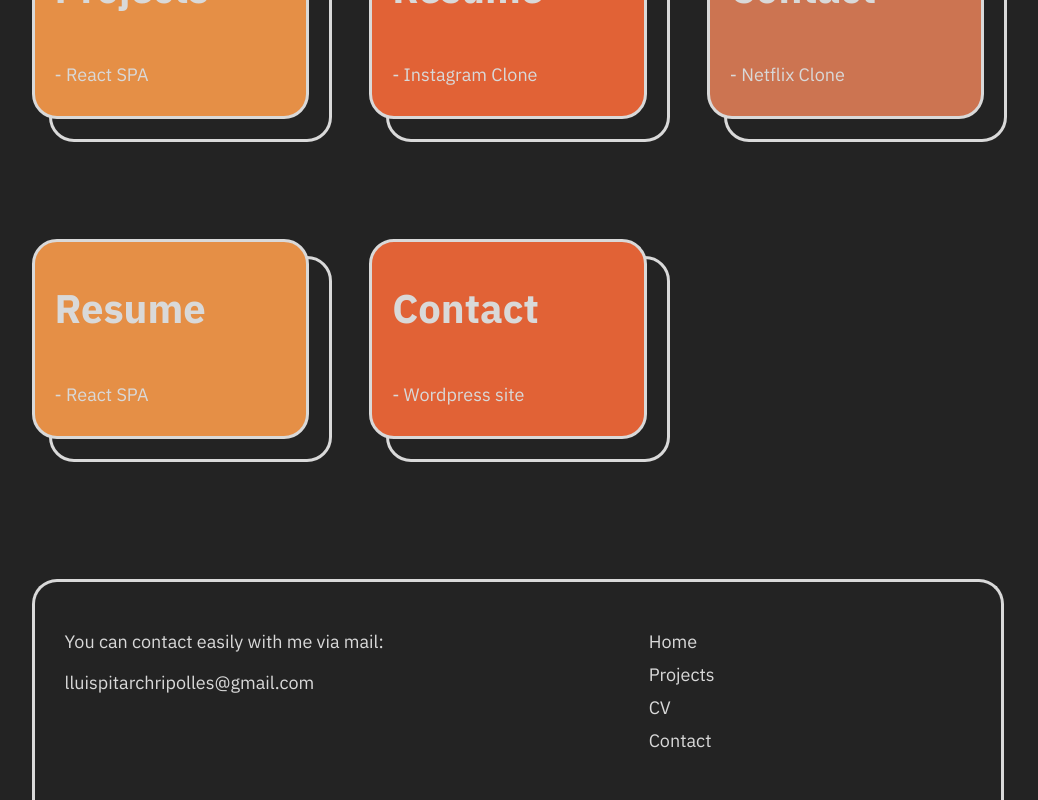
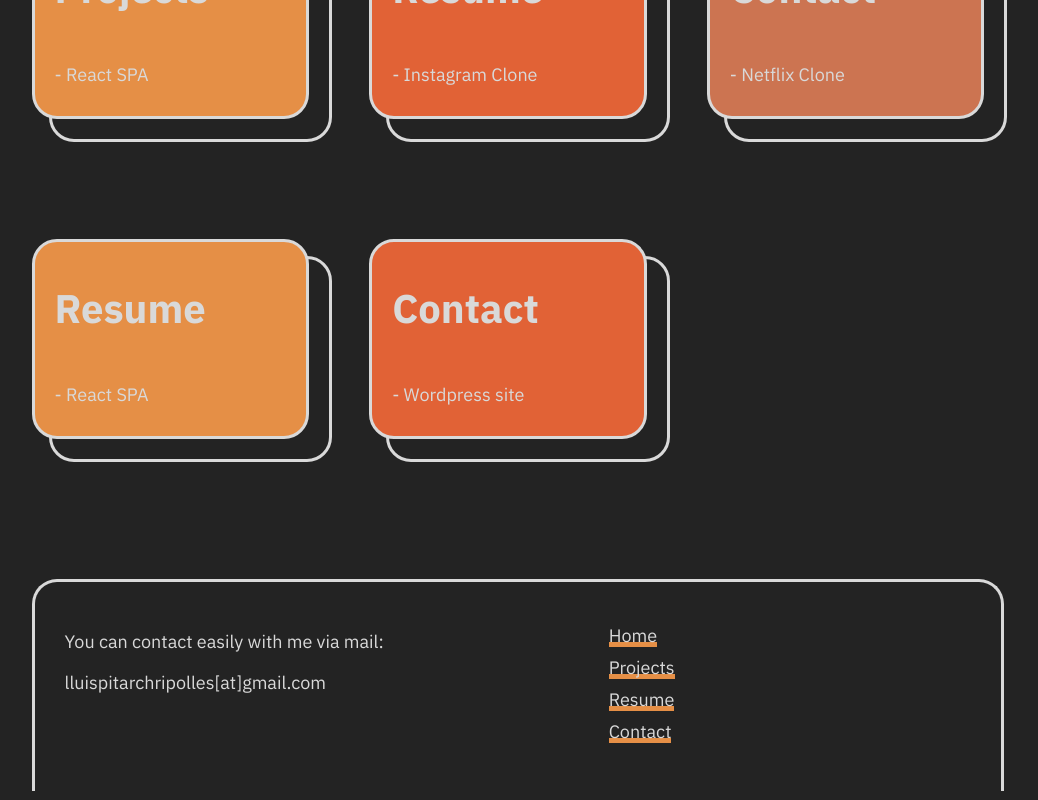
Before and after one commit to LluisPitarch/lluisSite, a React (Create React App) app: page /projects in a window 1280 px wide. Shown: the part 406-1206 px from the top of the page, without its empty margins (122-1160 px from the left). Built offline with nearby package versions, Linux system fonts and the light colour scheme; a web font is replaced by a local one.

Commit message:
finishing with responsive details for Resume, footer and many more

```diff
--- a/src/components/Card.jsx
+++ b/src/components/Card.jsx
@@ -78,7 +78,7 @@ const Card = ({ title, image, width, height, noClick, color, subtitle }) => {
   `;
 
   const Title = styled.h3`
-    font-size: 40px;
+    font-size: ${isTabletOrPhone ? '35px' : '40px'};
     margin-left: 20px;
   `;
 
--- a/src/components/Experience.jsx
+++ b/src/components/Experience.jsx
@@ -11,6 +11,7 @@ const ExperienceContainer = styled.section`
 
 const ExperienceContainerItems = styled.div`
   display: flex;
+  width: 100%;
 `;
 
 const Experience = ({ children }) => {
@@ -22,7 +23,8 @@ const Experience = ({ children }) => {
           {children.map((item) => {
             return (
               <Card
-                width="100%"
+                noClick={true}
+                width="100"
                 title={item.title}
                 subtitle={`- at ${item.company} | ${item.year}`}
               />
--- a/src/components/Footer.jsx
+++ b/src/components/Footer.jsx
@@ -1,15 +1,66 @@
 import React from 'react';
-import { FooterDiv, ColL, ColR, LinkTo, Li } from './styles/Footer';
+import styled from 'styled-components';
+import { Link } from '@reach/router';
+import { useResponsive } from '../hooks/useResponsive';
 
 const Footer = () => {
+  const { isTabletOrPhone } = useResponsive();
+
+  const FooterDiv = styled.section`
+    box-sizing: border-box;
+    bottom: 0;
+    width: 100%;
+    align-self: flex-end;
+    display: flex;
+    flex-direction: row;
+    flex-wrap: wrap;
+    border-top: solid 3px #d9d9d9;
+    border-left: solid 3px #d9d9d9;
+    border-right: solid 3px #d9d9d9;
+    border-radius: 25px 25px 0 0;
+    padding: 30px;
+    margin-top: 100px;
+  `;
+
+  const ColL = styled.div`
+    width: ${isTabletOrPhone ? '100%' : '60%'};
+  `;
+
+  const ColR = styled.div`
+    width: ${isTabletOrPhone ? '100%' : '40%'};
+  `;
+
+  const LinkTo = styled(Link)`
+    display: block;
+    margin-top: 10px;
+    text-decoration: none;
+    color: #d9d9d9;
+    border-bottom: solid #e58f46 5px;
+    line-height: 12px;
+    margin-bottom: 15px;
+    width: fit-content;
+    &:hover {
+      border-bottom: solid #e16236 5px;
+      transition: all 0.2s ease-in;
+    }
+  `;
+
+  const UL = styled.ul`
+    padding: 0;
+  `;
+
+  const Li = styled.li`
+    list-style: none;
+  `;
+
   return (
     <FooterDiv>
       <ColL className="col-1">
         <p>You can contact easily with me via mail:</p>
-        <span>lluispitarchripolles@gmail.com</span>
+        <span>{`lluispitarchripolles[at]gmail.com`}</span>
       </ColL>
       <ColR className="col-2">
-        <ul>
+        <UL>
           <Li>
             <LinkTo to="/">Home</LinkTo>
           </Li>
@@ -17,12 +68,12 @@ const Footer = () => {
             <LinkTo to="/projects">Projects</LinkTo>
           </Li>
           <Li>
-            <LinkTo to="/cv">CV</LinkTo>
+            <LinkTo to="/resume">Resume</LinkTo>
           </Li>
           <Li>
             <LinkTo to="/contact">Contact</LinkTo>
           </Li>
-        </ul>
+        </UL>
       </ColR>
     </FooterDiv>
   );
--- a/src/components/GroupOfCards.jsx
+++ b/src/components/GroupOfCards.jsx
@@ -6,13 +6,14 @@ const GroupOfCards = ({ children }) => {
   const { isSmallDesktop, isTabletOrPhone } = useResponsive();
 
   const Section = styled.section`
+    width: 100%;
     display: grid;
     grid-template-columns: ${isSmallDesktop
       ? 'repeat(2, 1fr)'
       : isTabletOrPhone
       ? 'repeat(1, 1fr)'
       : 'repeat(3, 1fr)'};
-    grid-gap: 40px;
+    grid-gap: ${isTabletOrPhone ? '0px' : '40px'};
   `;
 
   return <Section>{children}</Section>;
--- a/src/components/Menu.jsx
+++ b/src/components/Menu.jsx
@@ -49,16 +49,16 @@ const Menu = () => {
 
   const BurgerIcon = styled.span`
     float: right;
-    margin-top: 20px;
-    width: 40px;
-    height: 40px;
+    margin-top: 30px;
+    width: 25px;
+    height: 25px;
   `;
 
   const CloseIcon = styled.span`
     display: block;
-    margin: 20px 0px 0px 20px;
-    width: 30px;
-    height: 30px;
+    margin: 30px 0px 0px 30px;
+    width: 20px;
+    height: 20px;
   `;
 
   const ResponsiveMenuContainer = styled.div`
--- a/src/components/Stack.jsx
+++ b/src/components/Stack.jsx
@@ -2,6 +2,10 @@ import React from 'react';
 import Title from './Title';
 
 import styled from 'styled-components';
+import { useResponsive } from '../hooks/useResponsive';
+
+const Stack = ({ children }) => {
+  const { isTabletOrPhone } = useResponsive();
 
   const StackContainer = styled.section`
     margin: 100px 0;
@@ -9,6 +13,7 @@ const StackContainer = styled.section`
 
   const StackIconContainer = styled.div`
     display: flex;
+    justify-content: space-around;
     flex-wrap: wrap;
     grid-auto-rows: minmax(100px, auto);
     margin-top: 60px;
@@ -16,13 +21,12 @@ const StackIconContainer = styled.div`
   const IconContainer = styled.div`
     box-sizing: border-box;
     background: #e5e5e5;
-  width: 130px;
-  margin: 20px;
+    width: ${isTabletOrPhone ? '85px' : '130px'};
+    margin: ${isTabletOrPhone ? '15px' : '20px'};
     border-radius: 15px;
     padding: 15px;
   `;
 
-const Stack = ({ children }) => {
   return (
     <StackContainer>
       <Title>Stack</Title>
--- a/src/components/styles/Footer.js
+++ /dev/null
@@ -1,38 +0,0 @@
-import styled from 'styled-components';
-import { Link } from '@reach/router';
-
-export const FooterDiv = styled.section`
-  box-sizing: border-box;
-  bottom: 0;
-  width: 100%;
-  align-self: flex-end;
-  display: flex;
-  flex-direction: row;
-  flex-wrap: wrap;
-  border-top: solid 3px #d9d9d9;
-  border-left: solid 3px #d9d9d9;
-  border-right: solid 3px #d9d9d9;
-  border-radius: 25px 25px 0 0;
-  padding: 30px;
-  margin-top: 100px;
-`;
-
-export const ColL = styled.div`
-  width: 60%;
-`;
-
-export const ColR = styled.div`
-  width: 40%;
-`;
-
-export const LinkTo = styled(Link)`
-  display: block;
-  margin-top: 10px;
-  text-decoration: none;
-  color: #d9d9d9;
-  border-bottom: solid #d9d9d9 transparent 3px;
-`;
-
-export const Li = styled.li`
-  list-style: none;
-`;
--- a/src/pages/Resume.jsx
+++ b/src/pages/Resume.jsx
@@ -24,6 +24,7 @@ const Cv = () => {
   return (
     <>
       <Card
+        noClick={true}
         width="100%"
         title="Check my resume and feel free to contact with me"></Card>
 
```
Lines whose indentation alone changed are shown as unchanged.
